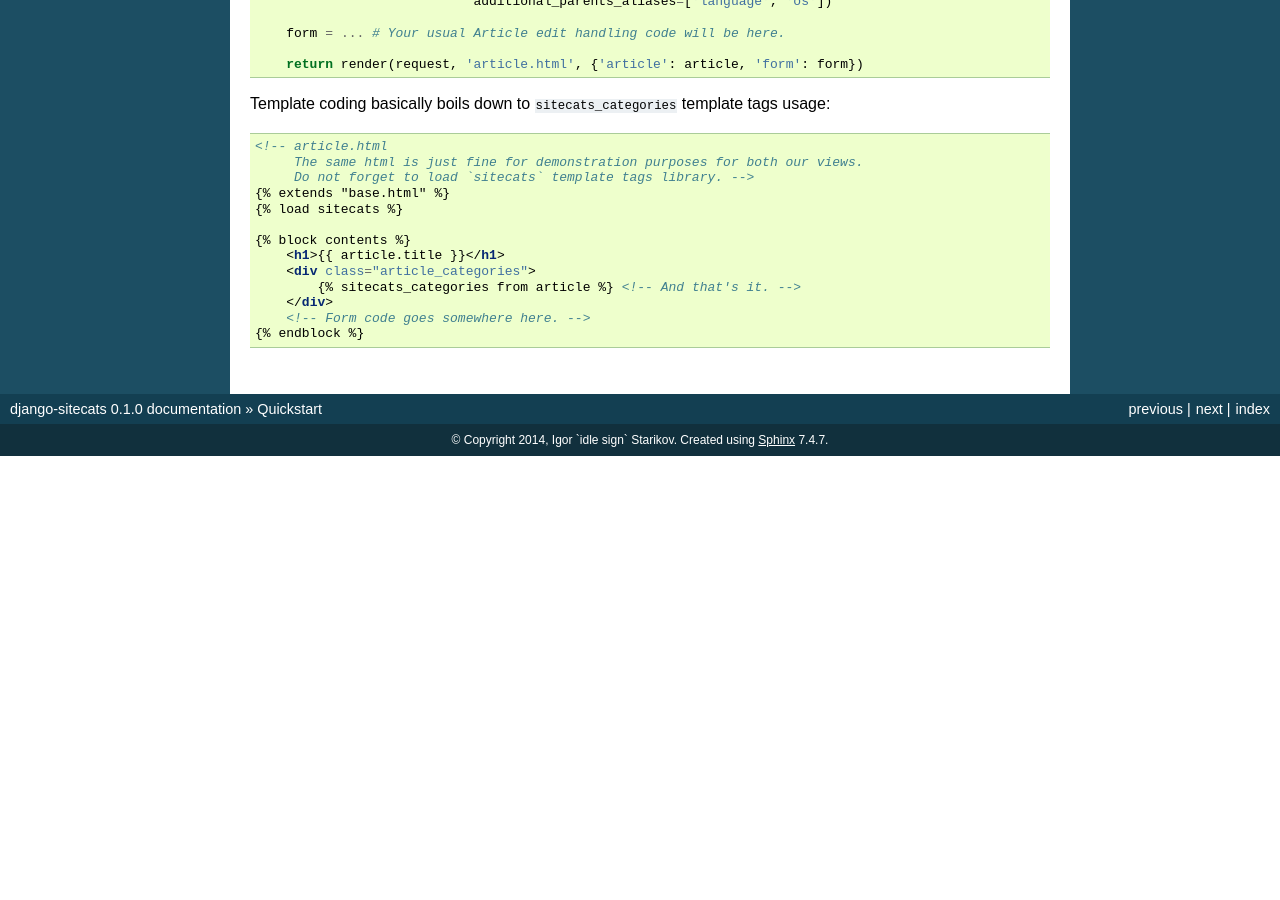
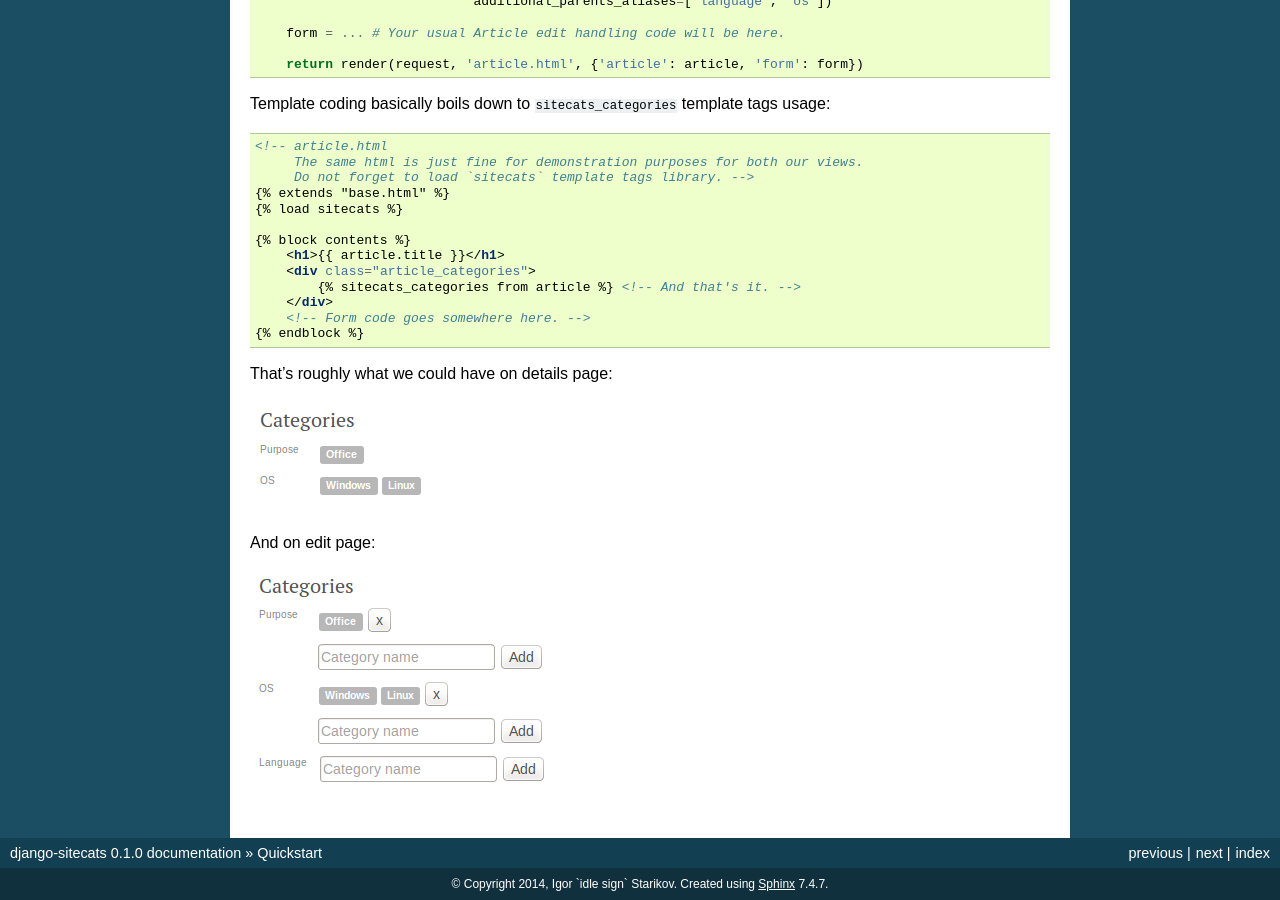
Before and after one commit to idlesign/django-sitecats, a Sphinx documentation site: the page built from docs/source/quickstart.rst, in a window 1280 px wide and 900 px high, scrolled down 715 px. Built offline with Sphinx 7.4.7, drawn with Linux system fonts in a browser that asks for light colours; before the commit the page ends 1171 px from its top, so only the background shows below that.

Commit message:
Docs updated with screenshots.

```diff
--- a/docs/source/quickstart.rst
+++ b/docs/source/quickstart.rst
@@ -67,3 +67,14 @@ Template coding basically boils down to ``sitecats_categories`` template tags us
         </div>
         <!-- Form code goes somewhere here. -->
     {% endblock %}
+
+
+That's roughly what we could have on details page:
+
+.. image:: _static/categories_list.png
+
+
+And on edit page:
+
+
+.. image:: _static/categories_edit.png
--- a/sitecats/__init__.py
+++ b/sitecats/__init__.py
@@ -1,4 +1,6 @@
 VERSION = (0, 1, 0)
 
 
+# TODO Tests.
+# TODO Existing categories hint for editor.
 default_app_config = 'sitecats.config.SitecatsConfig'
```
Also changed, not shown: docs/source/_static/categories_edit.png (added), docs/source/_static/categories_list.png (added), 1 other file.
